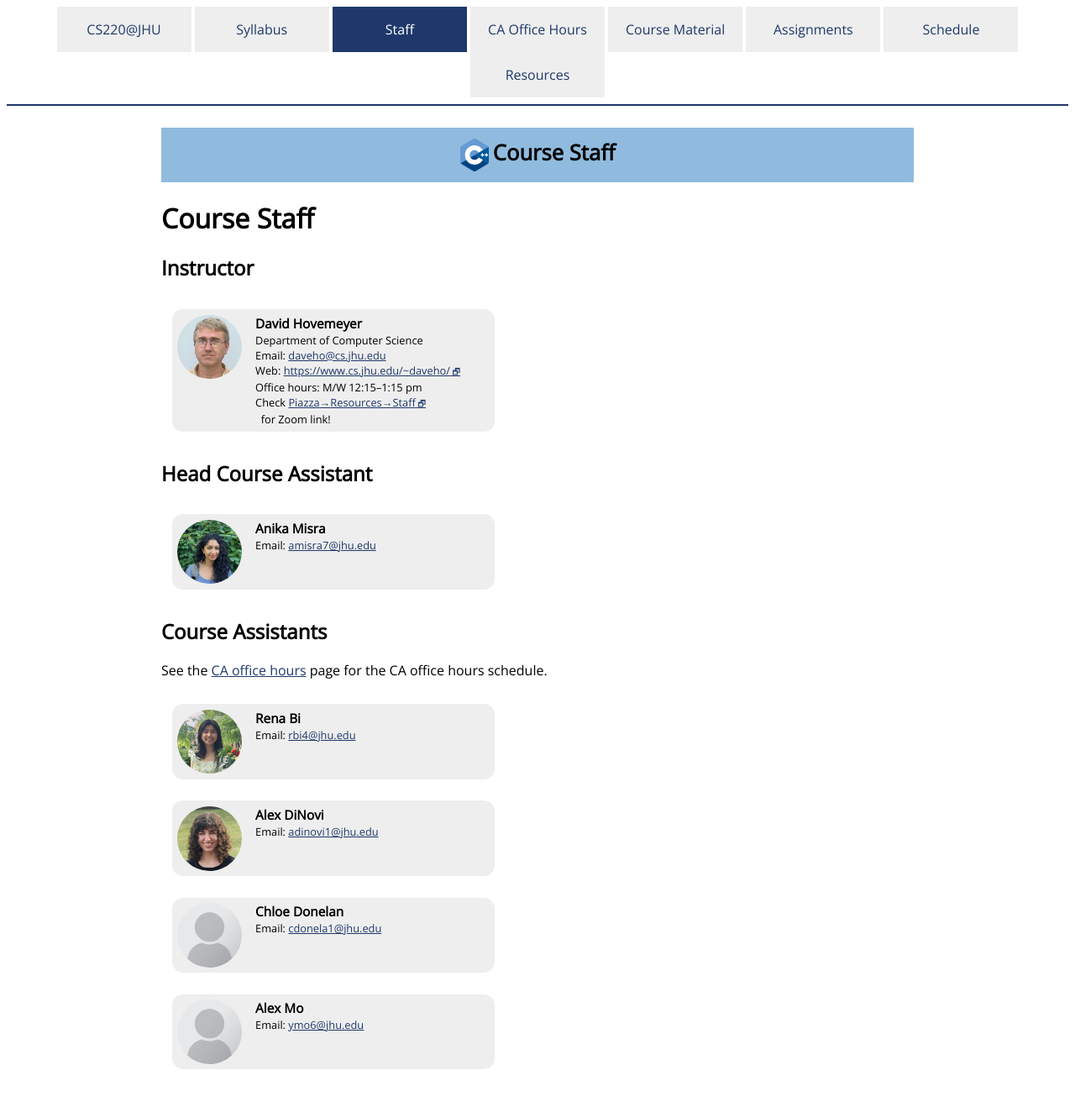
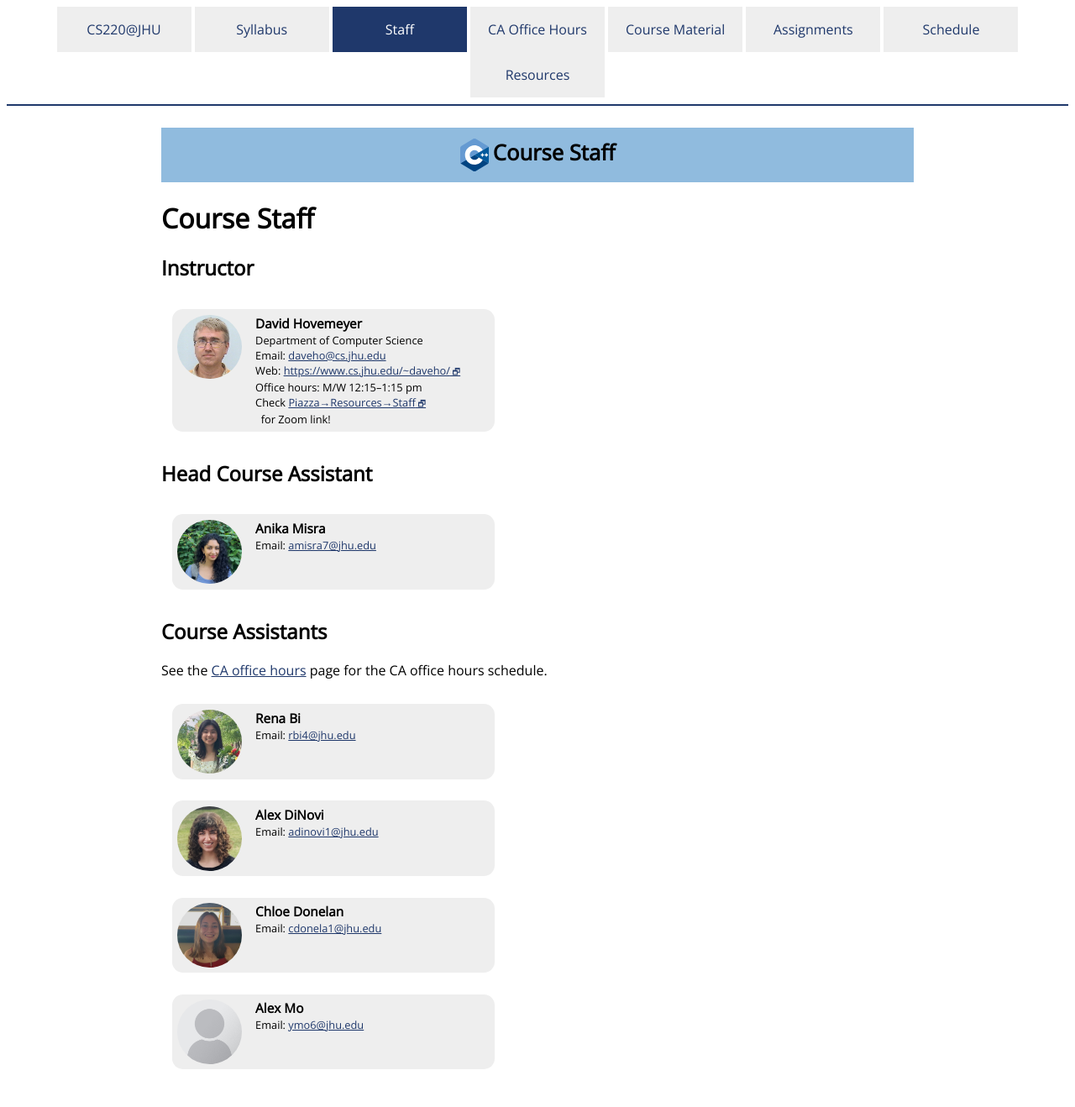
Before and after one commit to jhu-ip/cs220-summer22, a Jekyll site: the page built from staff.md, in a window 1280 px wide. Shown: the whole page at 84% size. Built offline with Jekyll 4.4.1, drawn with Linux system fonts in a browser that asks for light colours; some web fonts are replaced.

Commit message:
another CA pic

```diff
--- a/staff.md
+++ b/staff.md
@@ -69,7 +69,7 @@ See the [CA office hours](officehours.html) page for the CA office hours schedul
 <div class="card_container">
 
 <div class="card">
-  <img alt="Chloe photo" src="{{site.baseurl}}/img/staffpix/placeholder.jpg">
+  <img alt="Chloe photo" src="{{site.baseurl}}/img/staffpix/chloe.jpg">
   <div class="details">
    <span class="name_and_role">Chloe Donelan</span><br>
    Email: <a href="mailto:cdonela1@jhu.edu">cdonela1@jhu.edu</a><br>
```
Also changed, not shown: img/staffpix/chloe.jpg (added).
